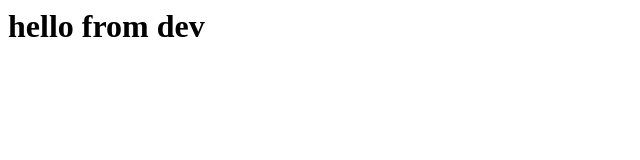
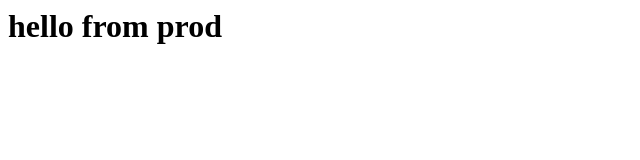
Before and after one commit to stephanlamoureux/github-actions, a plain HTML site: page index.html in a window 1280 px wide. Shown: the full height of the page, 0-640 px from the left. Drawn offline with Linux system fonts and the light colour scheme.

```diff
--- a/index.html
+++ b/index.html
@@ -1 +1 @@
-<h1>hello from dev</h1>
+<h1>hello from prod</h1>
```
Also changed, not shown: index-dev.html (added, +1 -0 lines), 3 other files.
